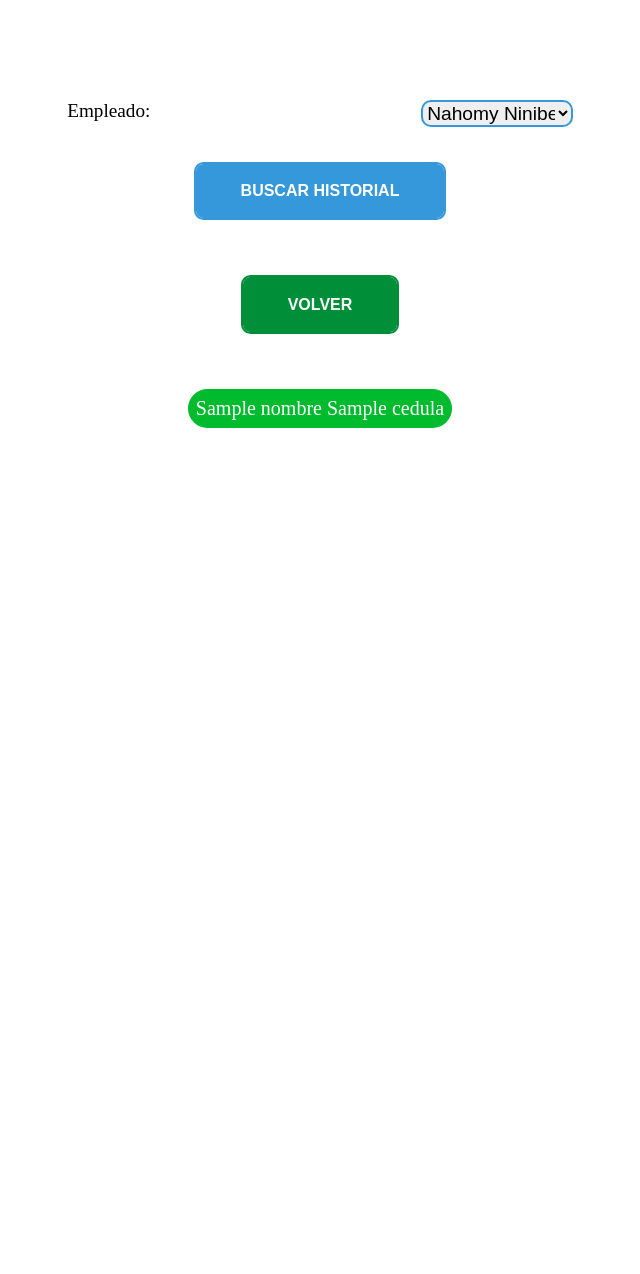
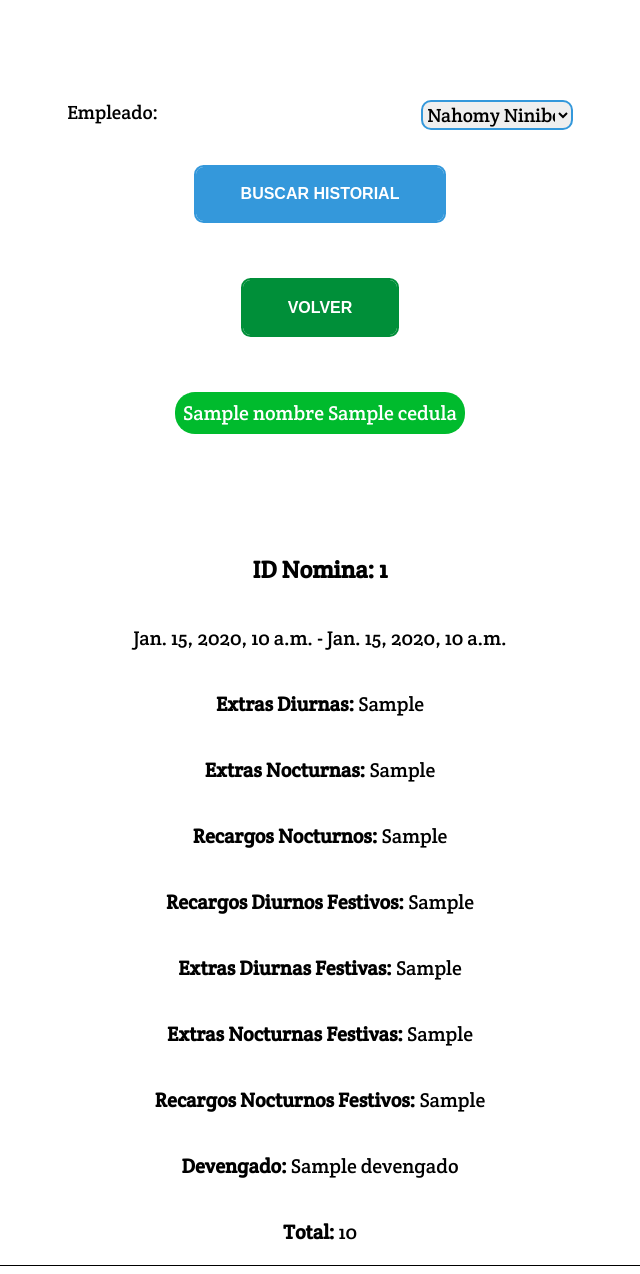
Before and after one commit to Jpyepes/nomina, a Django app: template nomina/core/templates/historial.html in a window 1280 px wide. Shown: the whole page, without its empty margins (320-960 px from the left). Before the commit the page ends 428 px from the top, so only its background shows below. Run offline with Django 3.2, Linux system fonts and the light colour scheme; the template is opened without the code that fills it: most values are stand-ins (such as "Sample title", 1, 10 or a date in 2020).

Commit message:
Correciones en calculo de nomina

```diff
--- a/nomina/core/static/css/style.css
+++ b/nomina/core/static/css/style.css
@@ -1,3 +1,5 @@
+@import url('https://fonts.googleapis.com/css2?family=Crete+Round&display=swap');
+*{font-family: 'Crete Round', serif;}
 .inputCalculo{
     border-radius: 10px;
     border: 2px solid #3498db;
@@ -52,7 +54,21 @@
   padding: 8px;
 }
 
-
+.historialCalculo{
+  border-bottom: 1px solid #000000;
+}
+.containerFlexRow{
+  display: flex;
+  flex-direction: column;
+  justify-content: space-evenly;
+  flex-wrap: wrap;
+}
+.campoCalculo{
+  font-size: 20px;
+}
+.centrarTexto{
+  text-align: center;
+}
 
 /*----------------------------------------Boton----------------------------------------*/
 .btn {
--- a/nomina/core/templates/historial.html
+++ b/nomina/core/templates/historial.html
@@ -30,5 +30,22 @@
             <p class="msgExito">{{nombre}} {{cedula}}</p>
         {%endif%}
     </form>
+    {% for calculo in objetoNomina %}
+    <div class="historialCalculo">
+        <h2 class="idCalculo centrarTexto" >ID Nomina: {{calculo.id}}</h2>
+        <div class="containerFlexRow">
+            <p class="campoCalculo centrarTexto">{{calculo.fechaInicio}} - {{calculo.fechaFin}}</p>
+            <p class="campoCalculo centrarTexto"><strong>Extras Diurnas:</strong> {{calculo.extrasDiurnas}}</p>
+            <p class="campoCalculo centrarTexto"><strong>Extras Nocturnas:</strong> {{calculo.extrasNocturnas}}</p>
+            <p class="campoCalculo centrarTexto"><strong>Recargos Nocturnos:</strong> {{calculo.recargosNocturnos}}</p>
+            <p class="campoCalculo centrarTexto"><strong>Recargos Diurnos Festivos:</strong> {{calculo.horasFestivas}}</p>
+            <p class="campoCalculo centrarTexto"><strong>Extras Diurnas Festivas:</strong> {{calculo.extrasDF}}</p>
+            <p class="campoCalculo centrarTexto"><strong>Extras Nocturnas Festivas:</strong> {{calculo.extrasNF}}</p>
+            <p class="campoCalculo centrarTexto"><strong>Recargos Nocturnos Festivos:</strong> {{calculo.rNF}}</p>
+            <p class="campoCalculo centrarTexto"><strong>Devengado:</strong> {{calculo.devengado}}</p>
+            <p class="campoCalculo centrarTexto"><strong>Total:</strong> {{calculo.total}}</p>
+        </div>
+    </div>
+    {% endfor %}
 </body>
 </html>
--- a/nomina/core/templates/index.html
+++ b/nomina/core/templates/index.html
@@ -34,7 +34,7 @@
         </div>
         <div class="divFlexRow">
             <label for="diasLaborados" class="labelInput">Dias Laborados:</label>
-            <input type="number" placeholder="Dias laborados" name="diasLaborados" class="inputCalculo" required>
+            <input type="number" step="0.1" placeholder="Dias laborados" name="diasLaborados" class="inputCalculo" required>
         </div>
         <div class="divFlexRow">
             <label for="diasAuxilioT" class="labelInput">Dias Auxilio Transporte:</label>
```
Also changed, not shown: nomina/core/views.py (+13 -14 lines), nomina/db.sqlite3.
